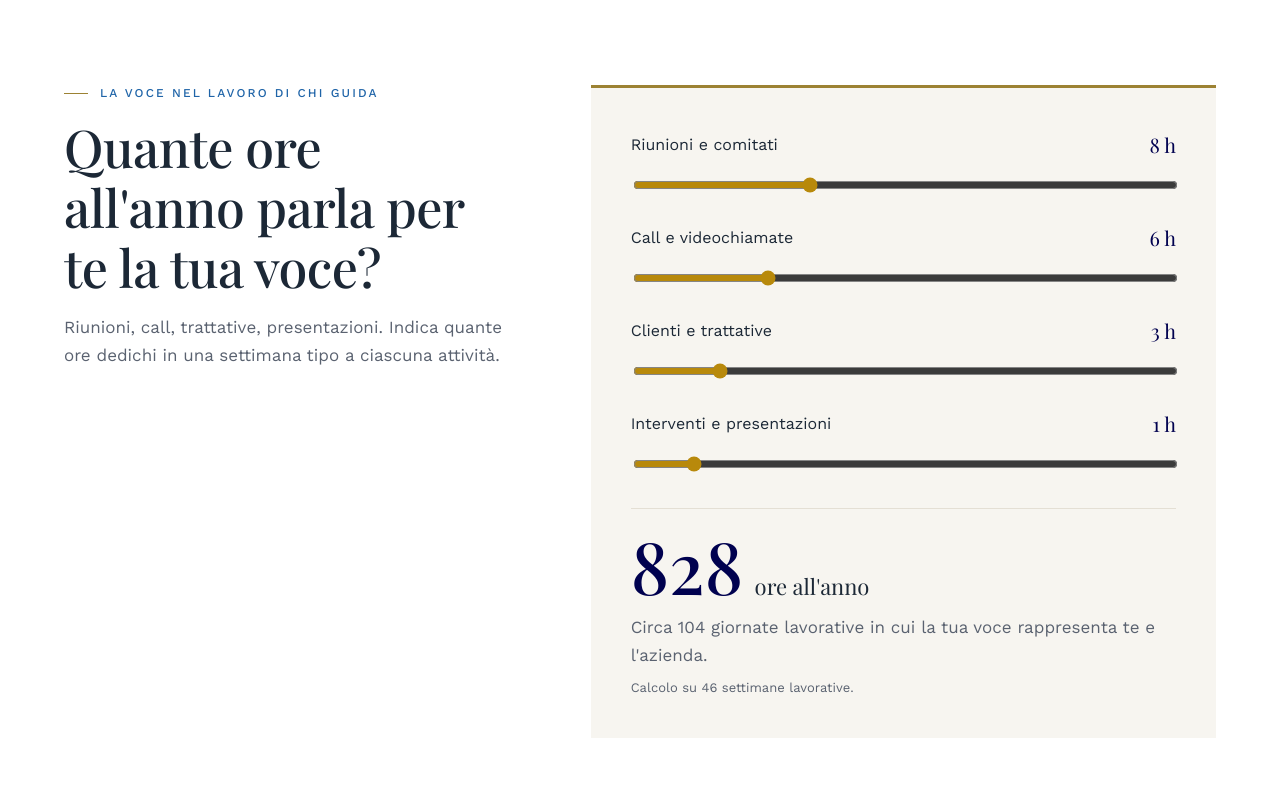
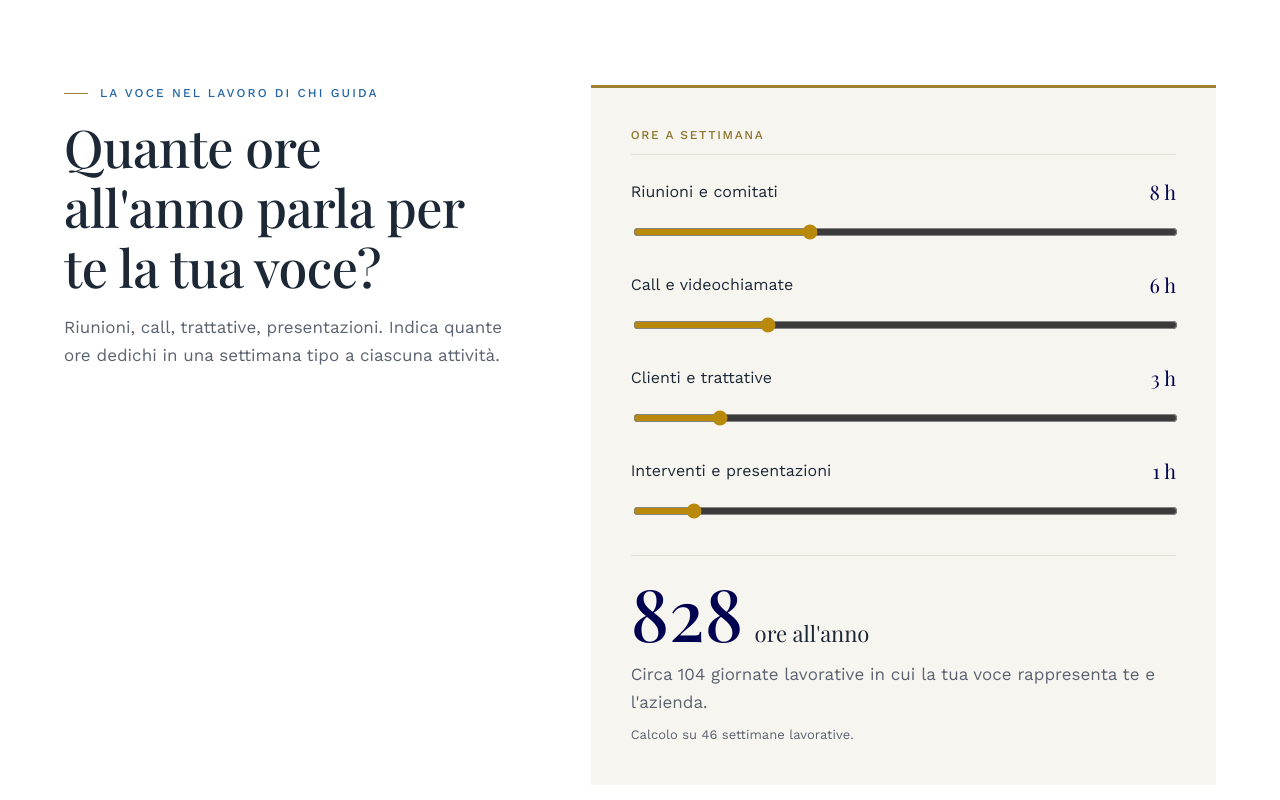
Before and after one commit to simonameraviglialab/stefano-volpe, an Astro site: page /vocal-coaching in a window 1280 px wide. Shown: the part 920-1720 px from the top of the page. Built offline with nearby package versions, Linux system fonts and the light colour scheme; Astro itself is replaced by a stand-in of ours.

Commit message:
Calcolatore: etichetta Ore a settimana
Co-Authored-By: Claude Opus 5.5 <noreply@anthropic.com>
Claude-Session: https://claude.ai/code/session_01WSuqBk3XKVWZH4sjid4ft1

```diff
--- a/src/pages/vocal-coaching/index.astro
+++ b/src/pages/vocal-coaching/index.astro
@@ -126,6 +126,7 @@ const schema = [
       </div>
       <div class="calc" data-calc>
         <div class="calc-rows">
+          <p class="calc-head">Ore a settimana</p>
           <label class="calc-row"><span>Riunioni e comitati</span><output>8 h</output><input type="range" min="0" max="25" step="1" value="8" data-k="riunioni" /></label>
           <label class="calc-row"><span>Call e videochiamate</span><output>6 h</output><input type="range" min="0" max="25" step="1" value="6" data-k="call" /></label>
           <label class="calc-row"><span>Clienti e trattative</span><output>3 h</output><input type="range" min="0" max="20" step="1" value="3" data-k="clienti" /></label>
--- a/src/styles/global.css
+++ b/src/styles/global.css
@@ -478,3 +478,5 @@ p { margin: 0; }
 @media (min-width: 768px) { .ctx-panel ul.ctx-tiles { grid-template-columns: repeat(3, 1fr); } .ctx-tiles li { grid-template-columns: 1fr; padding: 20px; gap: 8px; } .ct-n { grid-row: auto; } }
 @media (min-width: 1024px) { .journey-track { right: calc((100% - 96px) / 4 - 28px); } }
 .ctx-tiles li { align-content: start; }
+
+.calc-head { font: 500 12px var(--sans); letter-spacing: .14em; text-transform: uppercase; color: var(--gold-700); padding-bottom: 12px; border-bottom: 1px solid var(--line); }
```
